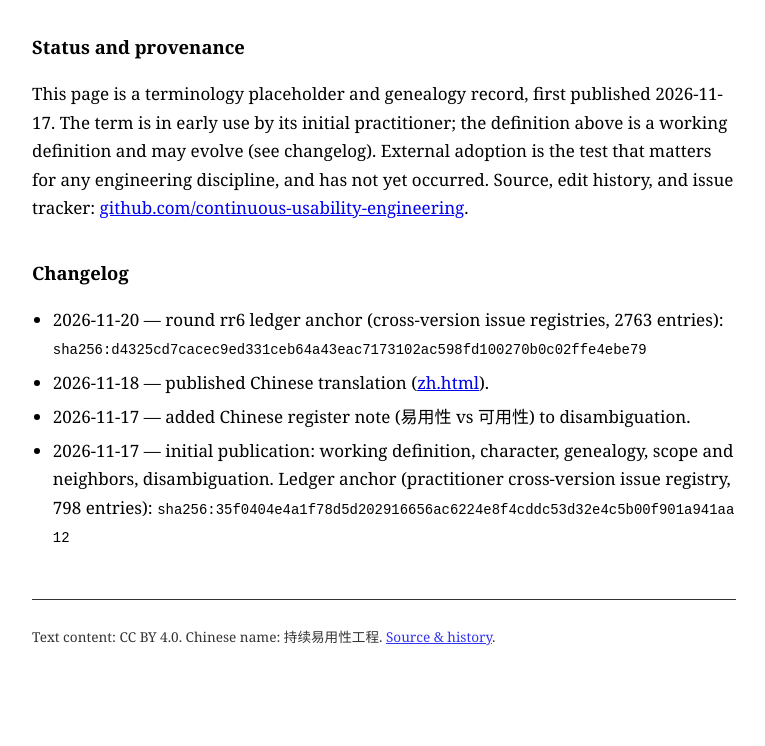
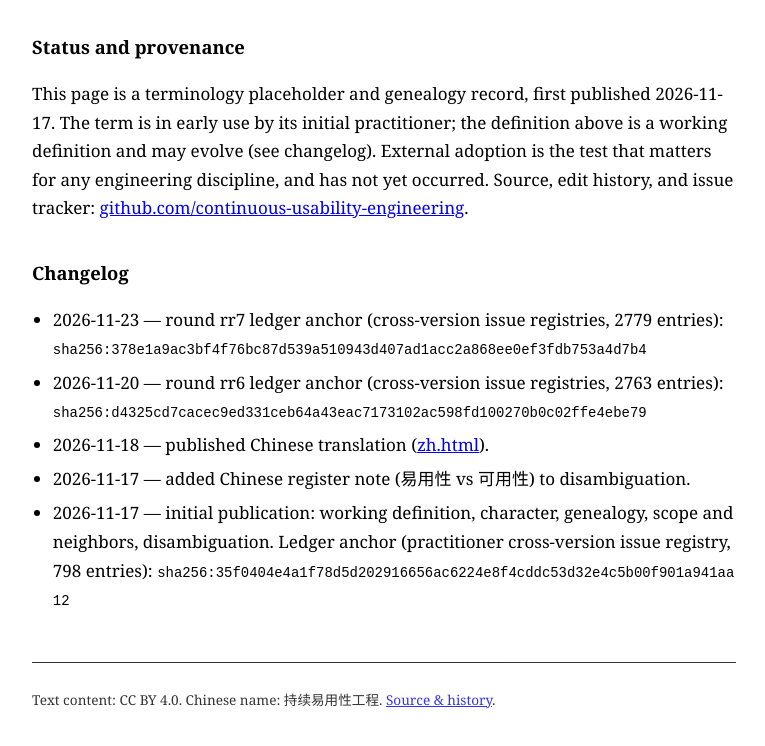
Before and after one commit to continuous-usability-engineering/continuous-usability-engineering, a plain HTML site: page index.html in a window 1280 px wide. Shown: the part 2190-2936 px from the top of the page, without its empty margins (256-1021 px from the left). Before the commit the page ends 2879 px from the top, so only its background shows below. Drawn offline with Linux system fonts and the light colour scheme.

Commit message:
Round rr7 ledger anchor (registries digest sha256:378e1a9ac3bf4f76)

```diff
--- a/index.html
+++ b/index.html
@@ -63,6 +63,7 @@
 
 <h2>Changelog</h2>
 <ul>
+<li><time datetime="2026-11-23">2026-11-23</time> — round rr7 ledger anchor (cross-version issue registries, 2779 entries): <code>sha256:378e1a9ac3bf4f76bc87d539a510943d407ad1acc2a868ee0ef3fdb753a4d7b4</code></li>
   <li><time datetime="2026-11-20">2026-11-20</time> — round rr6 ledger anchor (cross-version issue registries, 2763 entries): <code>sha256:d4325cd7cacec9ed331ceb64a43eac7173102ac598fd100270b0c02ffe4ebe79</code></li>
   <li><time datetime="2026-11-18">2026-11-18</time> — published Chinese translation (<a href="/zh.html">zh.html</a>).</li>
   <li><time datetime="2026-11-17">2026-11-17</time> — added Chinese register note (易用性 vs 可用性) to disambiguation.</li>
```
